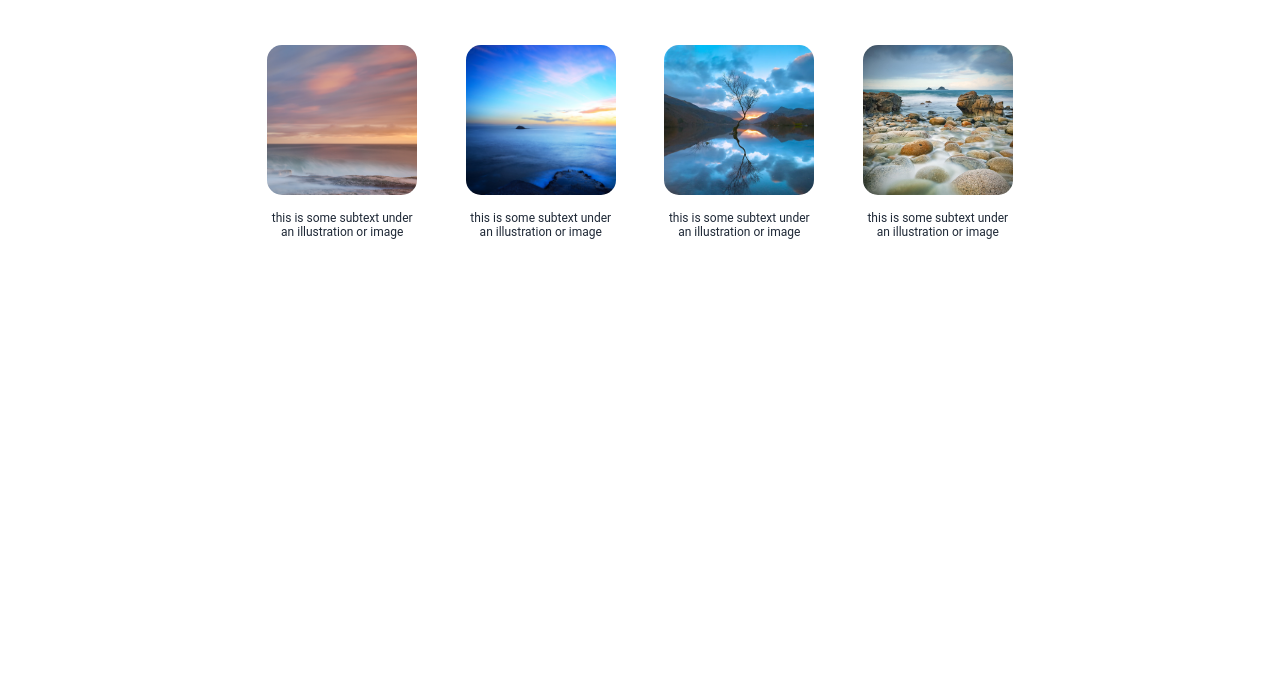
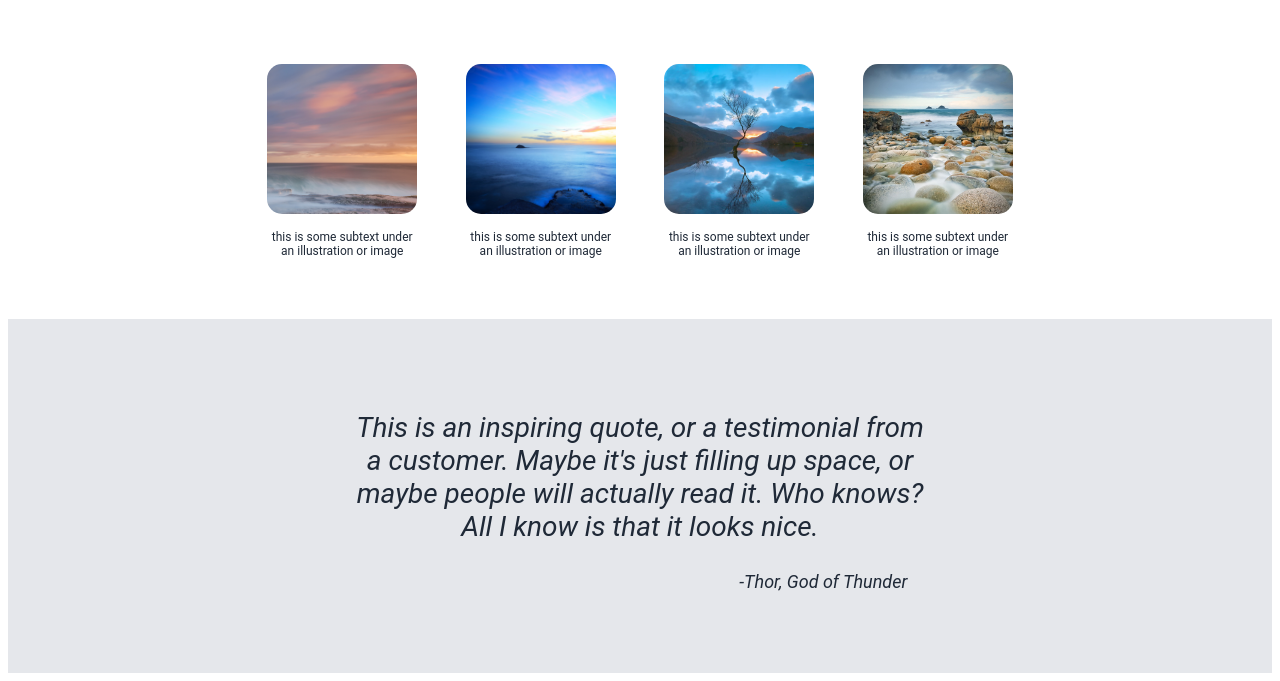
Before and after one commit to ethanwong888/landing-page, a plain HTML site: page index.html in a window 1280 px wide. Shown: the part 471-1152 px from the top of the page. Before the commit the page ends 800 px from the top, so only its background shows below. Drawn offline with Linux system fonts and the light colour scheme.

Commit message:
Added second middle part of the webpage

```diff
--- a/index.html
+++ b/index.html
@@ -30,6 +30,9 @@
       <img src="./images/landscape.jpeg"  style="width:300px;height:auto;">
     </div>
   </div>
+
+
+  <br>
   <p id="random">Some random information.</p>
   <div class="middle1-container">
 
@@ -50,5 +53,15 @@
       <p>this is some subtext under an illustration or image</p>
     </div>
   </div>
+
+
+  <div class="middle2-container">
+    <div class="quote">
+      <p>This is an inspiring quote, or a testimonial from a customer. Maybe it's just filling up space,
+        or maybe people will actually read it. Who knows? All I know is that it looks nice.
+      </p>
+      <p style="text-align:right;font-size:18px;padding-right:3%;">-Thor, God of Thunder</p>
+    </div>
+  </div>
 </body>
 </html>
--- a/styles.css
+++ b/styles.css
@@ -88,5 +88,25 @@ button {
   color: #1F2937;
   font-size: 12px;
   text-align: center;
+}
 
+.middle2-container {
+  display: flex;
+  justify-content: center;
+  align-items: center;
+
+  background-color: #E5E7EB;
+  /* border: 3px solid lightcoral; */
+  width: 100%;
+  padding: 5% 0% 5%;
+  color: #1F2937;
+  text-align: center;
+  font-size: 28px;
+  font-weight: light;
+  font-style: italic;
 }
+
+.quote {
+  width: 45%;
+  /* border: 3px solid lightcoral; */
+}
```
